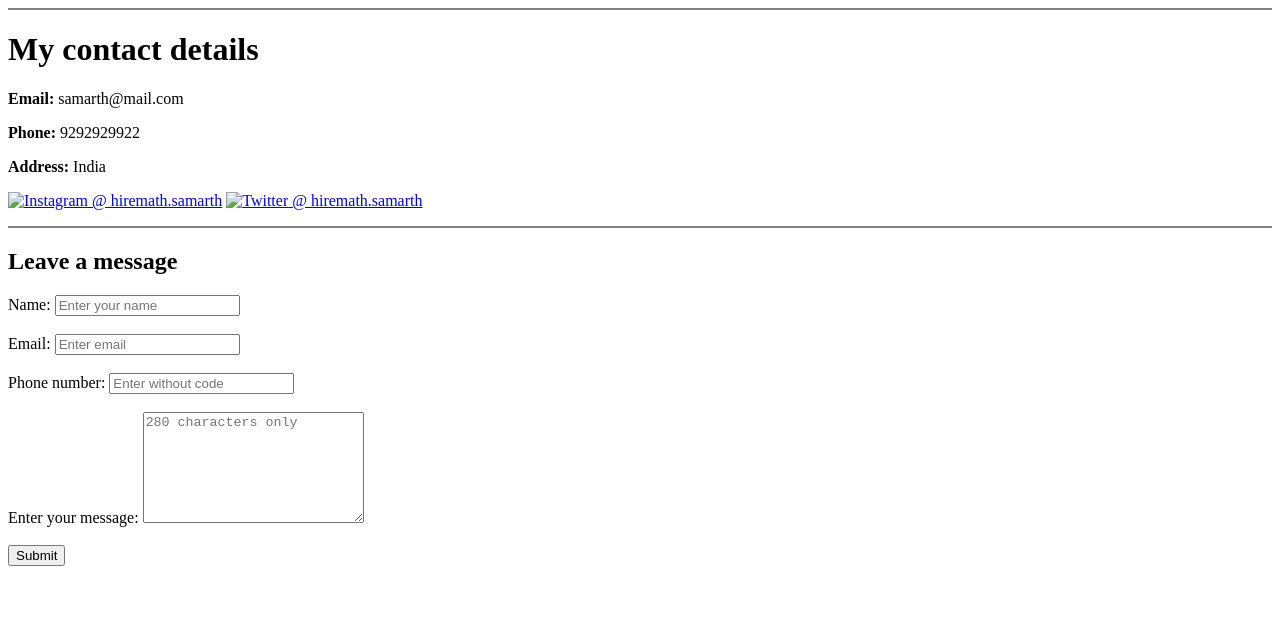
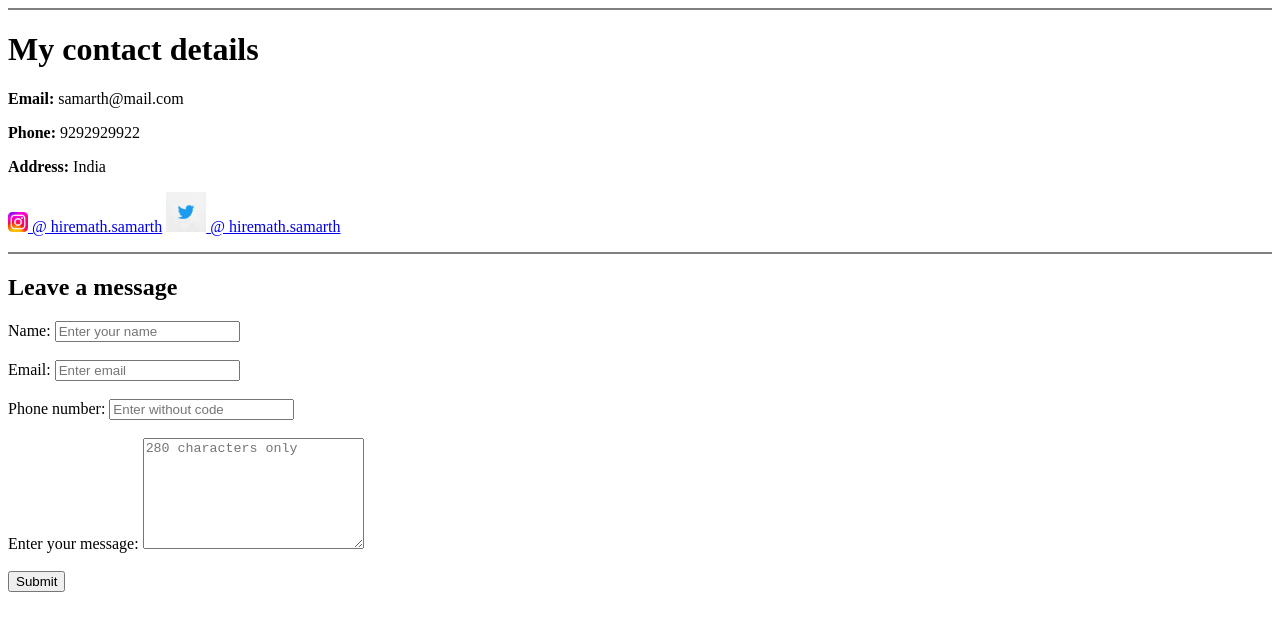
Before and after one commit to samarth-32/CV, a plain HTML site: page contact.html in a window 1280 px wide. Drawn offline with Linux system fonts and the light colour scheme.

Commit message:
updated img src

```diff
--- a/contact.html
+++ b/contact.html
@@ -11,8 +11,8 @@
           <p><strong>Email: </strong> samarth@mail.com</p>
           <p><strong>Phone: </strong> 9292929922</p>
           <p><strong>Address: </strong> India</p>
-          <p><a href="https://www.instagram.com/"><img src="ig.jpeg" alt="Instagram" width="20" height="20"> @ hiremath.samarth</a>
-            <a href="https://www.instagram.com/"><img src="download.jpeg" alt="Twitter" width="40" height="40"> @ hiremath.samarth</a> </p>
+          <p><a href="https://www.instagram.com/"><img src="images/ig.jpeg" alt="Instagram" width="20" height="20"> @ hiremath.samarth</a>
+            <a href="https://www.instagram.com/"><img src="images/download.jpeg" alt="Twitter" width="40" height="40"> @ hiremath.samarth</a> </p>
        <hr size="2" noshade="">
        <h2>Leave a message</h2>
        <form action="mailto:samarthhiremath258@gmail.com" method="post" enctype="text/plain"
```
